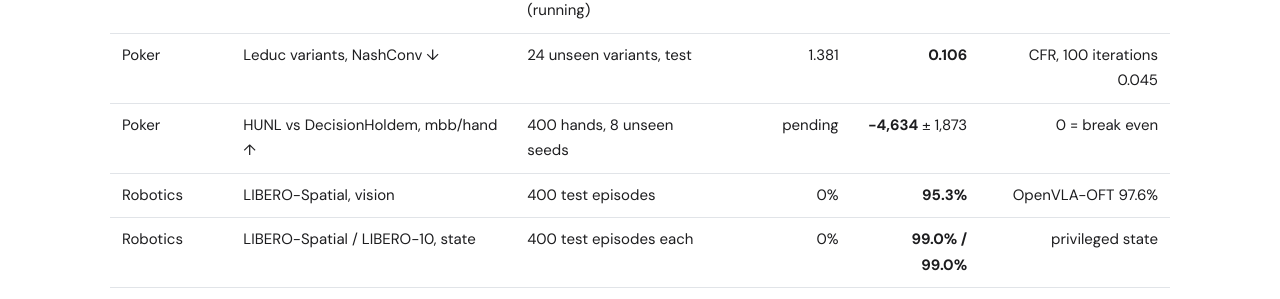
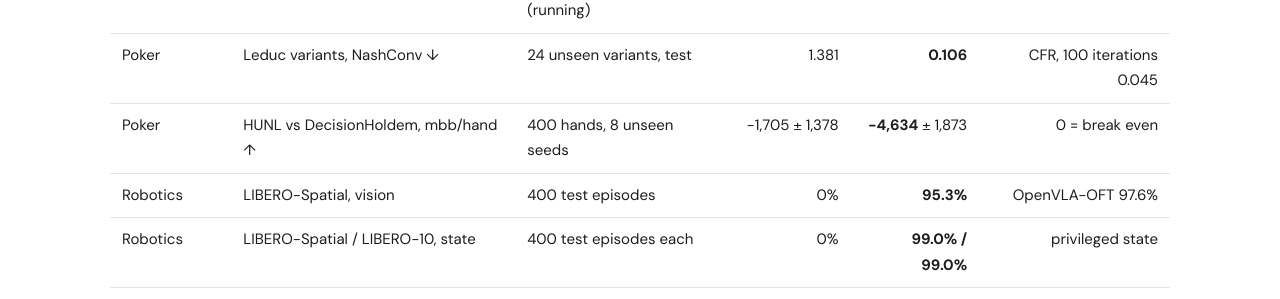
Before and after one commit to SMU-DIGA/drsi-anything-programme, a Jekyll site: the page built from index.html, in a window 1280 px wide and 900 px high, scrolled down 7881 px. Shown: the part 145-444 px from the top of the window. Built offline with Jekyll 4.4.1, drawn with Linux system fonts in a browser that asks for light colours.

Commit message:
HUNL vs DecisionHoldem: add the always-call baseline (-1,705 ± 1,378 mbb/hand, same 8 seeds)
Co-Authored-By: Claude Sonnet 5.5 <noreply@anthropic.com>
Claude-Session: https://claude.ai/code/session_012VRTwfcjG1weZYNEB2Huqo

```diff
--- a/index.html
+++ b/index.html
@@ -127,7 +127,7 @@ layout: default
         <tr><td>Atari</td><td>Breakout</td><td>sticky actions, test</td><td class="num">473</td><td class="num"><strong>788</strong></td><td class="num">human 30.5</td></tr>
         <tr><td>Atari</td><td>Montezuma's Revenge</td><td>sticky actions, dev (running)</td><td class="num">3,441</td><td class="num"><strong>113,659</strong></td><td class="num">human 4,753</td></tr>
         <tr><td>Poker</td><td>Leduc variants, NashConv ↓</td><td>24 unseen variants, test</td><td class="num">1.381</td><td class="num"><strong>0.106</strong></td><td class="num">CFR, 100 iterations 0.045</td></tr>
-        <tr><td>Poker</td><td>HUNL vs DecisionHoldem, mbb/hand ↑</td><td>400 hands, 8 unseen seeds</td><td class="num">pending</td><td class="num"><strong>−4,634</strong> ± 1,873</td><td class="num">0 = break even</td></tr>
+        <tr><td>Poker</td><td>HUNL vs DecisionHoldem, mbb/hand ↑</td><td>400 hands, 8 unseen seeds</td><td class="num">−1,705 ± 1,378</td><td class="num"><strong>−4,634</strong> ± 1,873</td><td class="num">0 = break even</td></tr>
         <tr><td>Robotics</td><td>LIBERO-Spatial, vision</td><td>400 test episodes</td><td class="num">0%</td><td class="num"><strong>95.3%</strong></td><td class="num">OpenVLA-OFT 97.6%</td></tr>
         <tr><td>Robotics</td><td>LIBERO-Spatial / LIBERO-10, state</td><td>400 test episodes each</td><td class="num">0%</td><td class="num"><strong>99.0% / 99.0%</strong></td><td class="num">privileged state</td></tr>
         <tr><td>Computer use</td><td>OSWorld, Calc + OS</td><td>24 dev tasks (running)</td><td class="num">0%</td><td class="num"><strong>20.8%</strong></td><td class="num">—</td></tr>
@@ -293,7 +293,7 @@ layout: default
           <tr class="best"><td>Leduc variants (NashConv / max raise ↓)</td><td class="num">1.381 (uniform)</td><td class="num"><strong>0.109</strong></td><td class="num"><strong>0.106</strong> (standard Leduc 0.087)</td><td>done: promoted in all 10 generations</td></tr>
           <tr class="ref"><td>CFR on the same test variants (reference)</td><td class="num" colspan="3">30 iterations 0.141 · 100 iterations 0.045 · 1,000 iterations 0.005 (standard Leduc 0.156 · 0.048 · 0.006)</td><td>solver, not a readable policy</td></tr>
           <tr><td>HUNL vs rule bots and champions (mbb/hand ↑)</td><td class="num">−1,240 (always call)</td><td class="num">39,512</td><td class="num"><strong>29,090</strong> (always call −13,731)</td><td>done: 1 promotion, stopped after 3 more generations</td></tr>
-          <tr><td>HUNL vs DecisionHoldem (mbb/hand ↑)</td><td class="num">pending (always call)</td><td class="num">–</td><td class="num"><strong>−4,634</strong> ± 1,873</td><td>same champion, 400 hands on 8 unseen seeds</td></tr>
+          <tr><td>HUNL vs DecisionHoldem (mbb/hand ↑)</td><td class="num">−1,705 ± 1,378 (always call)</td><td class="num">–</td><td class="num"><strong>−4,634</strong> ± 1,873</td><td>same champion, 400 hands on 8 unseen seeds</td></tr>
         </tbody>
       </table>
     </figure>
@@ -303,7 +303,7 @@ layout: default
     <p class="pending">HUNL: the champion beats the rule bots (call station, maniac, equity bot) and earlier champions by
     29,090 mbb/hand on 64 test seeds, but those opponents are easy to exploit. Against DecisionHoldem, a strong
     published agent, the same program loses about 4.6 big blinds per hand (± 1.9, standard error over 8 seeds of 50
-    hands each), so beating weak opponents did not make it strong. DecisionHoldem's search makes every hand take
+    hands each), so beating weak opponents did not make it strong. The starting program (always call) scores −1.7 big blinds per hand (± 1.4) on the same 8 seeds, so the champion is, if anything, not better than its starting point against DecisionHoldem; with 8 seeds the gap is within noise. DecisionHoldem's search makes every hand take
     seconds, so this is a small sample; a loop that trains against DecisionHoldem directly is being set up.</p>
     <div class="finding">
       <p class="finding-label">A run we threw away</p>
```
